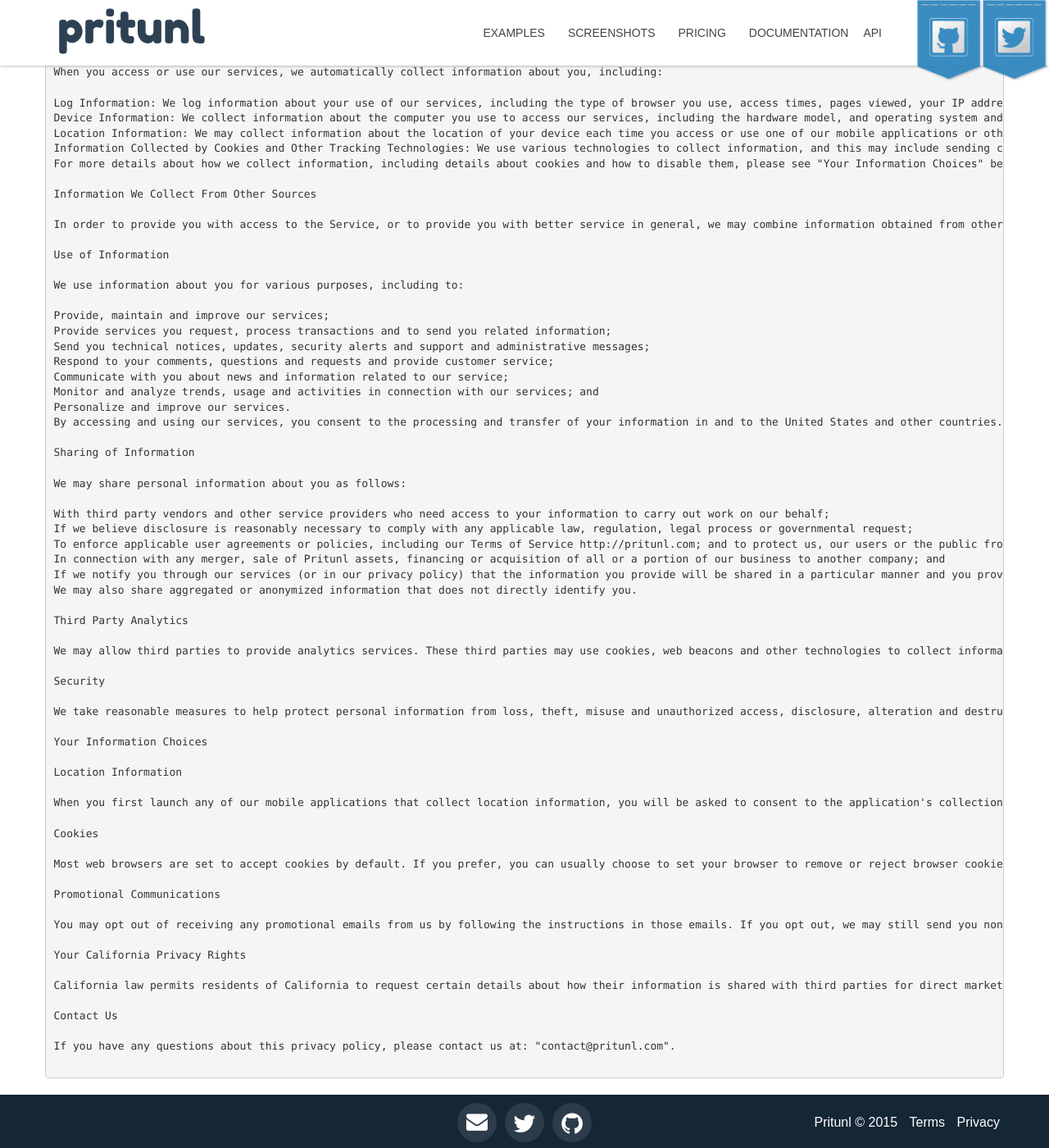
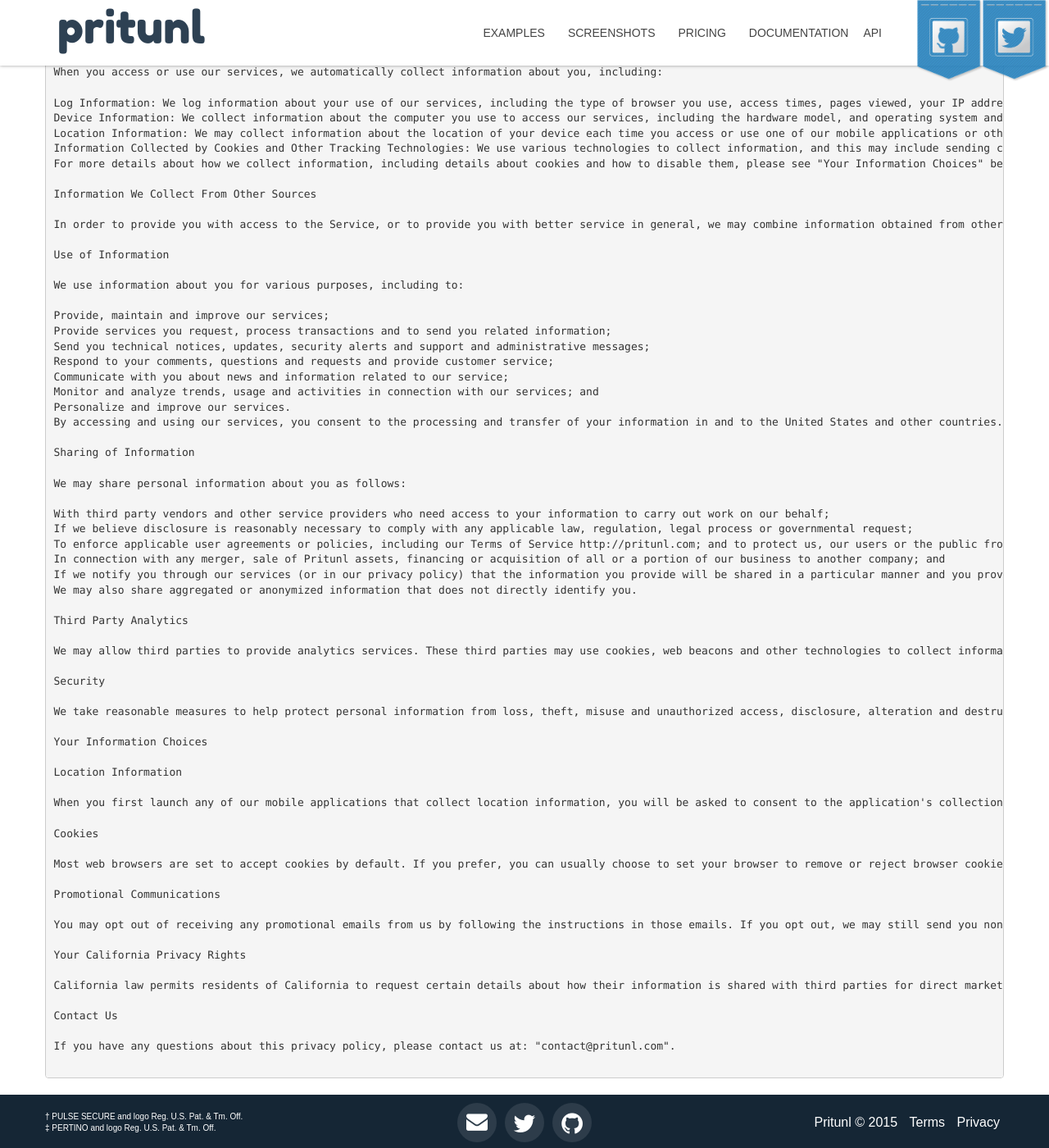
Before and after one commit to pritunl/pritunl.github.io, a Jekyll site: the page built from privacy.html, in a window 1280 px wide and 1400 px high, scrolled down 291 px. Shown: the whole window at 82% size. Built offline with Jekyll 4.4.1, drawn with Linux system fonts in a browser that asks for light colours; nearby versions of some CDN libraries; some web fonts are replaced; Markdown is read by kramdown in place of the engine named in the settings; comment, search, counter and statistics services are not loaded.

Commit message:
Update footer

```diff
--- a/_layouts/default.html
+++ b/_layouts/default.html
@@ -96,7 +96,11 @@
   <section id="footer" class="footer section">
     <div class="container{{ page.container_type }}">
       <div class="row">
-        <div class="social text-center col-md-4 col-sm-12 col-xs-12 col-md-offset-4">
+        <div class="rights col-md-4 col-sm-12 col-xs-12">
+          † PULSE SECURE and logo Reg. U.S. Pat. & Tm. Off.<br>
+          ‡ PERTINO and logo Reg. U.S. Pat. & Tm. Off.
+        </div>
+        <div class="social text-center col-md-4 col-sm-12 col-xs-12">
           <ul class="social-icons list-inline">
             <li><a class="mail" href="mailto:contact@pritunl.com"><i class="fa fa-envelope"></i></a></li>
             <li><a class="twitter" href="https://twitter.com/pritunl" target="_blank"><i class="fa fa-twitter"></i></a></li>
--- a/css/main.css
+++ b/css/main.css
@@ -1592,6 +1592,10 @@
 .footer .social-icons .mail {
   padding-top: 10px;
 }
+.footer .rights {
+  padding: 20px 0 0 0;
+  font-size: 10px;
+}
 .footer .copyright {
   padding-left: 0;
   padding-right: 0;
@@ -1849,6 +1853,10 @@
   }
   .comparison .row .col i {
     padding: 10px;
+  }
+  .footer .rights {
+    text-align: center;
+    padding-top: 10px;
   }
   .footer .copyright {
     text-align: center;
```
